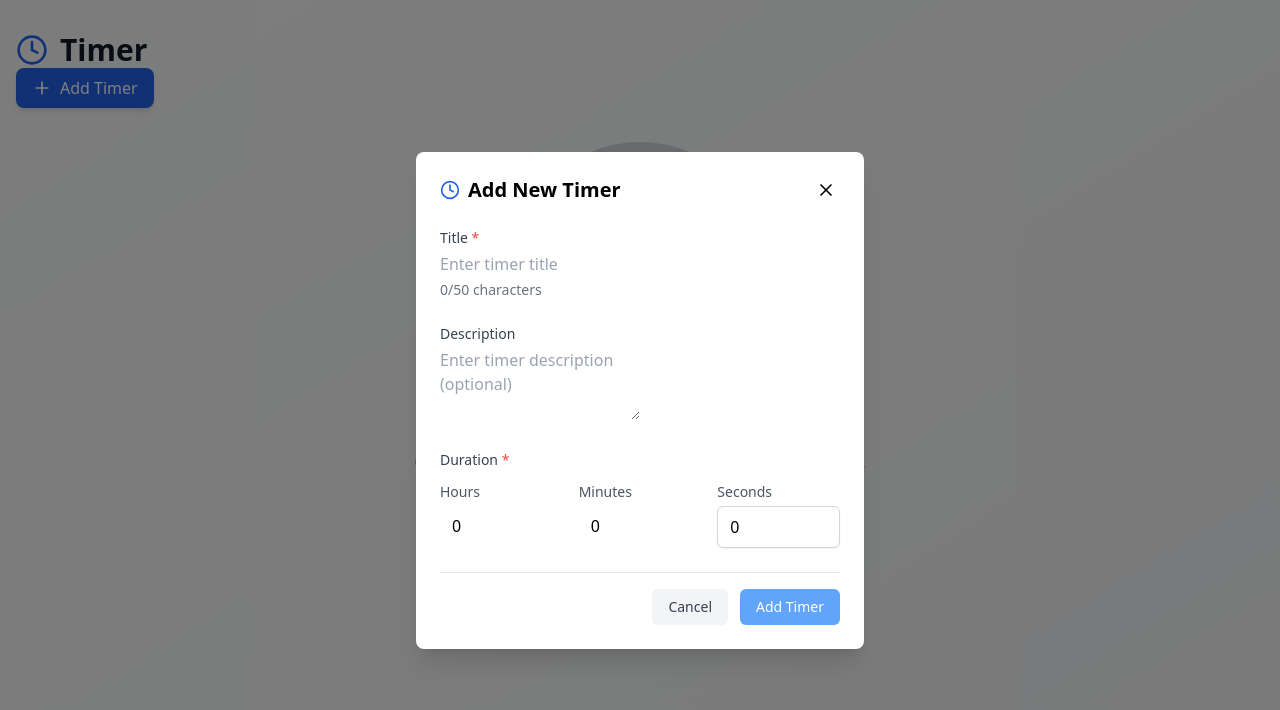
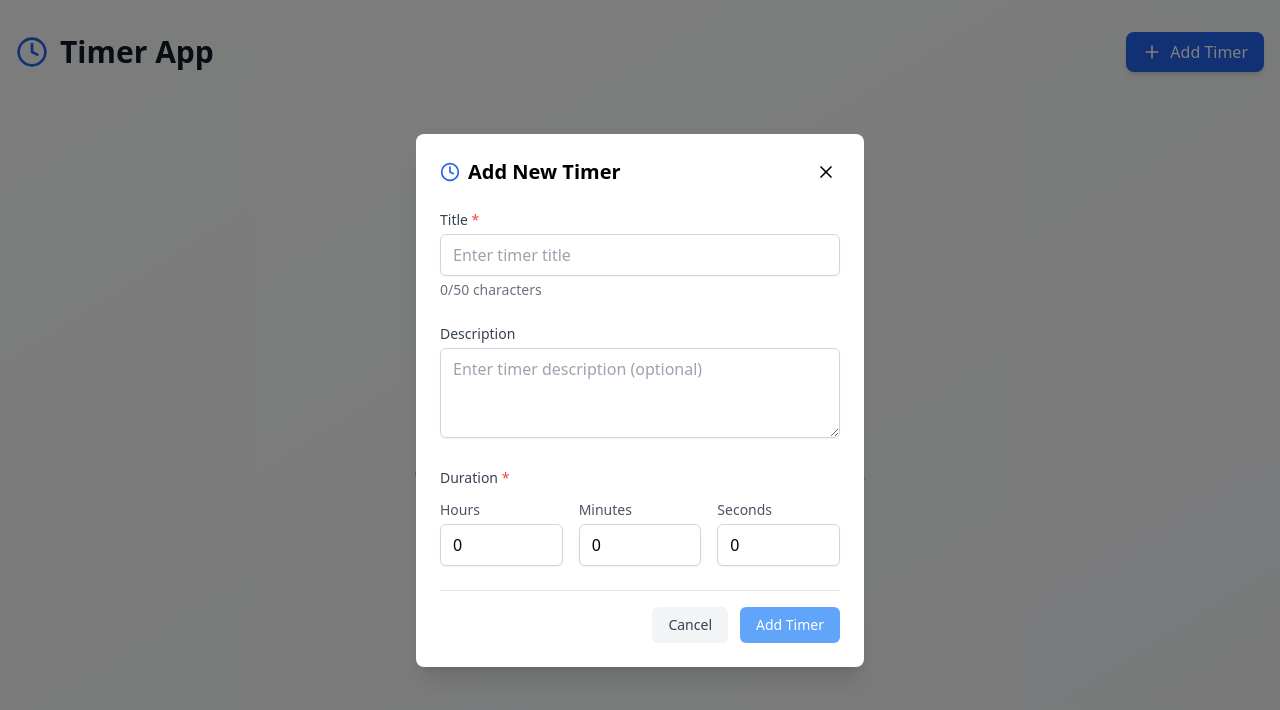
Before and after one commit to yashpratapsingh12/timer-submission, a React (Vite) app: page / in a window 1280 px wide. Both pictures are taken after a click on the button "Add Timer". Shown: the top 710 px of the page. Built offline with nearby package versions, Linux system fonts and the light colour scheme.

Commit message:
update: updated the UI to match with screenshots

```diff
--- a/src/Home.tsx
+++ b/src/Home.tsx
@@ -11,10 +11,10 @@ function Home() {
     <div className="min-h-screen bg-gradient-to-br from-gray-50 to-gray-100">
       <Toaster position="top-right" />
       <div className="container mx-auto px-4 py-8">
-        <div>
+        <div className="flex items-center gap-2 justify-between">
           <div className="flex items-center gap-3">
             <Clock className="w-8 h-8 text-blue-600" />
-            <h1 className="text-3xl font-bold text-gray-900">Timer</h1>
+            <h1 className="text-3xl font-bold text-gray-900">Timer App</h1>
           </div>
           <button
             onClick={() => setIsModalOpen(true)}
--- a/src/components/AddTimerModal.tsx
+++ b/src/components/AddTimerModal.tsx
@@ -96,10 +96,12 @@ export const AddTimerModal: React.FC<AddTimerModalProps> = ({ isOpen, onClose })
               onChange={(e) => setTitle(e.target.value)}
               onBlur={() => setTouched({ ...touched, title: true })}
               maxLength={50}
-              className={` ${
+              className={`
+                border bg-transparent px-3 py-2 w-full rounded-md  shadow-sm focus:shadow-md focus:ring-0 focus:outline-0
+                ${
                 touched.title && !isTitleValid
-                  ? 'border-red-500'
-                  : 'border-gray-300'
+                  ? 'border-red-500 focus:shadow-red-500/20'
+                  : 'border-gray-300 focus:shadow-blue-500/20 focus:border-blue-500'
               }`}
               placeholder="Enter timer title"
             />
@@ -121,7 +123,13 @@ export const AddTimerModal: React.FC<AddTimerModalProps> = ({ isOpen, onClose })
               value={description}
               onChange={(e) => setDescription(e.target.value)}
               rows={3}
-              className=""
+              className={`
+                border bg-transparent px-3 py-2 w-full rounded-md shadow-sm focus:shadow-md focus:ring-0 focus:outline-0
+                 ${
+                touched.title && !isTitleValid
+                  ? 'border-red-500 focus:shadow-red-500/20'
+                  : 'border-gray-300 focus:shadow-blue-500/20 focus:border-blue-500'
+              }`}
               placeholder="Enter timer description (optional)"
             />
           </div>
@@ -140,7 +148,7 @@ export const AddTimerModal: React.FC<AddTimerModalProps> = ({ isOpen, onClose })
                   value={hours}
                   onChange={(e) => setHours(Math.min(23, parseInt(e.target.value) || 0))}
                   onBlur={() => setTouched({ ...touched, hours: true })}
-                  className="[appearance:textfield] [&::-webkit-outer-spin-button]:appearance-none [&::-webkit-inner-spin-button]:appearance-none w-full px-3 py-2 "
+                  className="[appearance:textfield] [&::-webkit-outer-spin-button]:appearance-none [&::-webkit-inner-spin-button]:appearance-none w-full px-3 py-2 border border-gray-300 rounded-md shadow-sm focus:border-blue-500 focus:shadow-md focus:shadow-blue-500/20 focus:ring-0 focus:outline-0"
                 />
               </div>
               <div>
@@ -152,7 +160,7 @@ export const AddTimerModal: React.FC<AddTimerModalProps> = ({ isOpen, onClose })
                   value={minutes}
                   onChange={(e) => setMinutes(Math.min(59, parseInt(e.target.value) || 0))}
                   onBlur={() => setTouched({ ...touched, minutes: true })}
-                  className="[appearance:textfield] [&::-webkit-outer-spin-button]:appearance-none [&::-webkit-inner-spin-button]:appearance-none w-full px-3 py-2"
+                  className="[appearance:textfield] [&::-webkit-outer-spin-button]:appearance-none [&::-webkit-inner-spin-button]:appearance-none w-full px-3 py-2 border border-gray-300 rounded-md shadow-sm focus:border-blue-500 focus:shadow-md focus:shadow-blue-500/20 focus:ring-0 focus:outline-0"
                 />
               </div>
               <div>
@@ -164,7 +172,7 @@ export const AddTimerModal: React.FC<AddTimerModalProps> = ({ isOpen, onClose })
                   value={seconds}
                   onChange={(e) => setSeconds(Math.min(59, parseInt(e.target.value) || 0))}
                   onBlur={() => setTouched({ ...touched, seconds: true })}
-                  className="[appearance:textfield] [&::-webkit-outer-spin-button]:appearance-none [&::-webkit-inner-spin-button]:appearance-none w-full px-3 py-2 border border-gray-300 rounded-md shadow-sm focus:ring-2 focus:ring-blue-500 focus:border-blue-500"
+                  className="[appearance:textfield] [&::-webkit-outer-spin-button]:appearance-none [&::-webkit-inner-spin-button]:appearance-none w-full px-3 py-2 border border-gray-300 rounded-md shadow-sm focus:border-blue-500 focus:shadow-md focus:shadow-blue-500/20 focus:ring-0 focus:outline-0"
                 />
               </div>
             </div>
--- a/src/components/TimerList.tsx
+++ b/src/components/TimerList.tsx
@@ -7,7 +7,7 @@ export const TimerList: React.FC = () => {
   const { timers } = useTimerStore();
 
   return (
-    <div className="space-y-4 min-h-[400px]">
+    <div className="space-y-4 min-h-[400px] py-12">
       {timers.length === 0 ? (
         <div className="h-[400px] flex flex-col items-center justify-center">
           <EmptyState />
```
Also changed, not shown: 1 other file (tests, documents, lock files or other folders).
